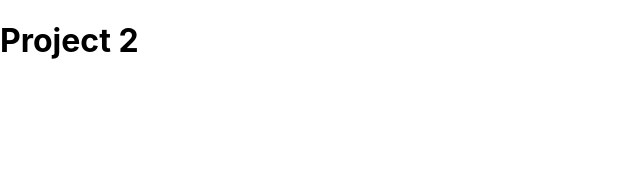
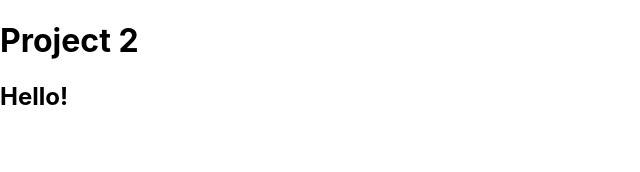
Before and after one commit to dnslusser/project-2, a React (Create React App) app: page / in a window 1280 px wide. Shown: the top 172 px of the page, without its empty margins (0-640 px from the left). Built offline with nearby package versions, Linux system fonts and the light colour scheme.

Commit message:
Created new react component named Addition
put into file by itself and made it work

```diff
--- /dev/null
+++ b/src/Addition.js
@@ -0,0 +1,9 @@
+const Addition = () => {
+  return (
+    <h2>
+      Hello!
+    </h2>
+  );
+};
+
+export default Addition;
--- a/src/App.js
+++ b/src/App.js
@@ -1,5 +1,8 @@
 import logo from './logo.svg';
 import './App.css';
+import Addition from './Addition';
+
+
 
 const App = () => {
   return (
@@ -7,6 +10,7 @@ const App = () => {
       <h1>
         Project 2
       </h1>
+      <Addition />
     </>
   );
 };
```
